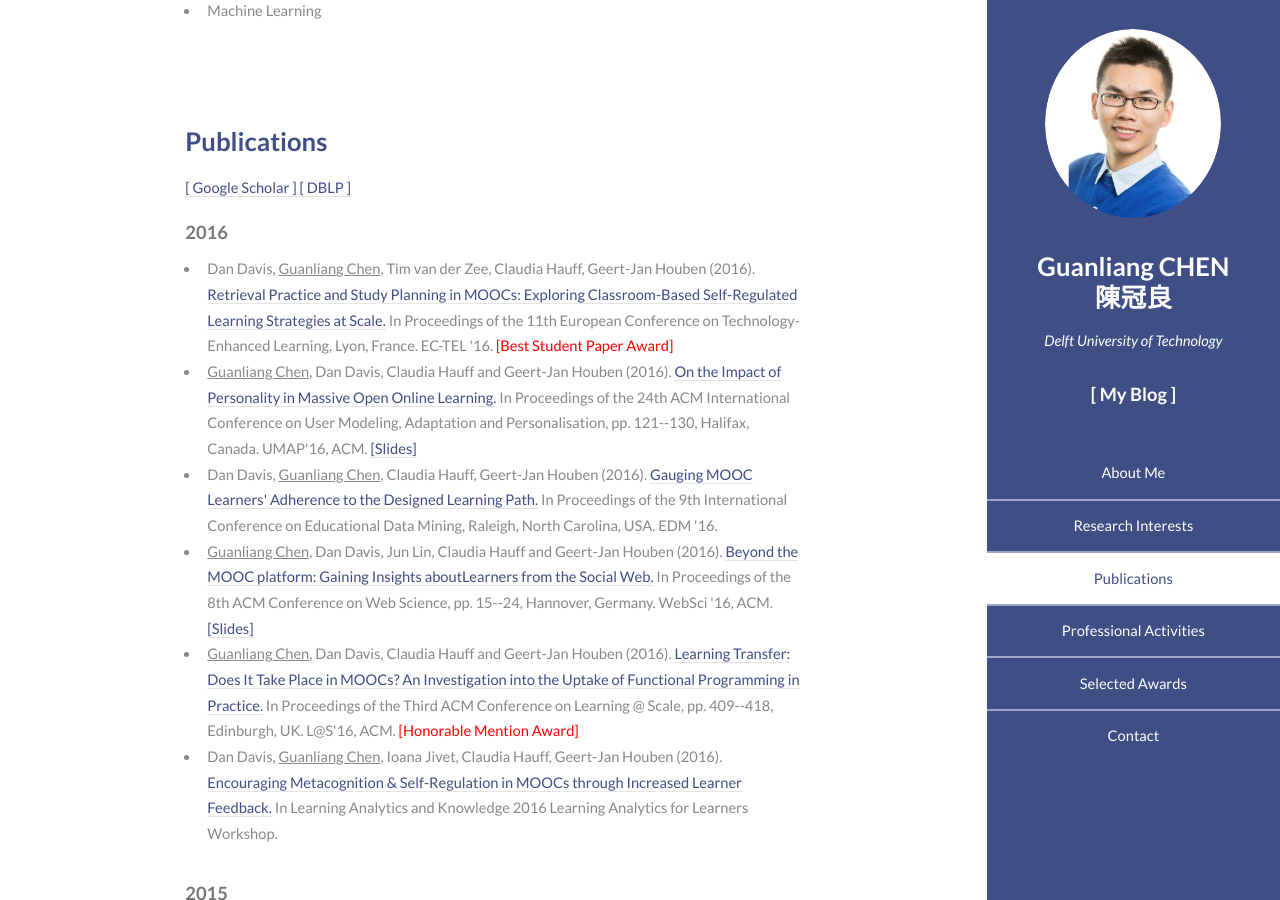
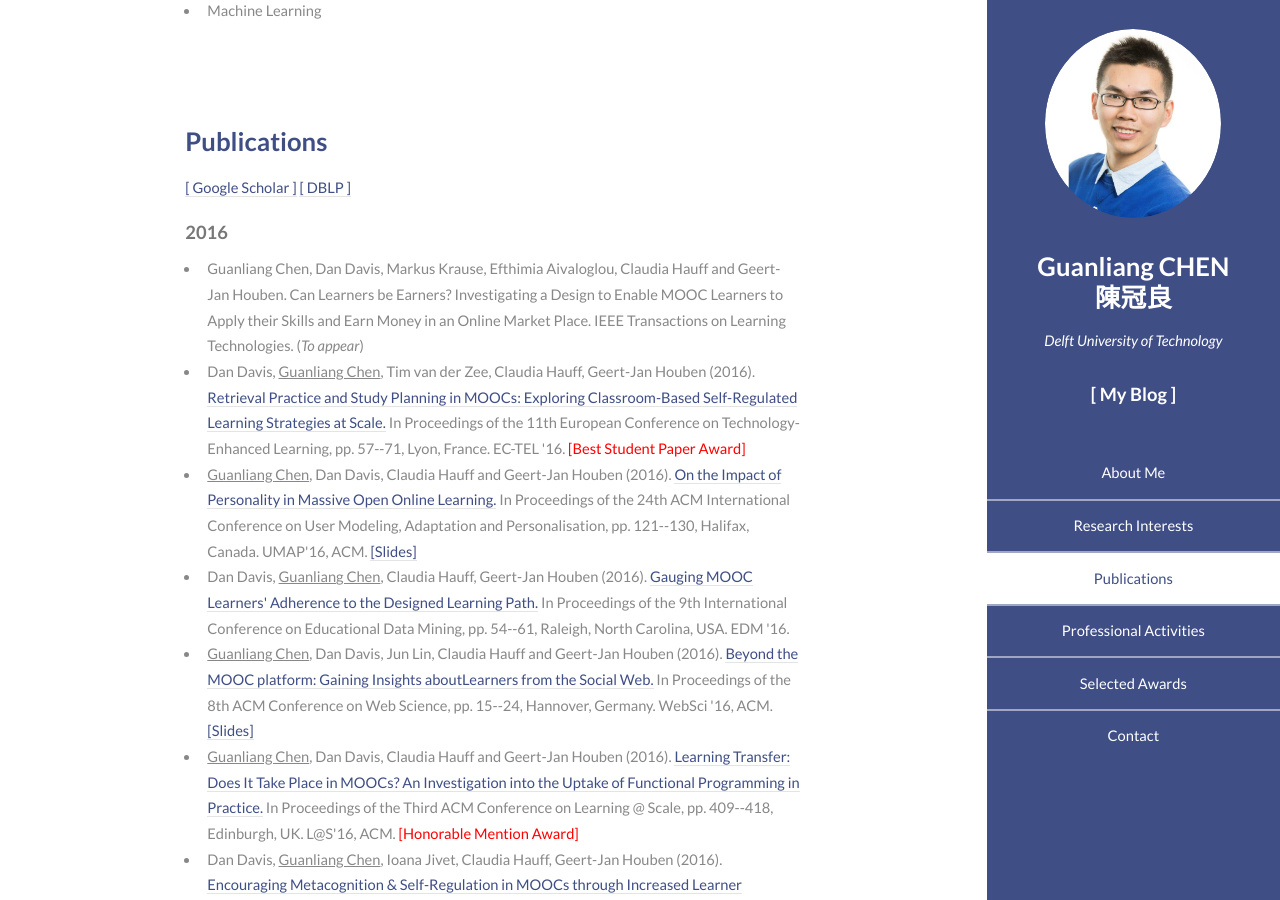
Before and after one commit to AngusGLChen/__angusglchen.github.io, a Jekyll site: the page index.html, which Jekyll copies as it is, in a window 1280 px wide and 900 px high, scrolled down 671 px. Built offline with Jekyll 4.4.1, drawn with Linux system fonts in a browser that asks for light colours.

Commit message:
Sep 26th, 2016

```diff
--- a/index.html
+++ b/index.html
@@ -83,9 +83,10 @@
 									<p><a href="https://scholar.google.com/citations?user=NqOqvk0AAAAJ">[ Google Scholar ]</a> <a href="http://dblp.uni-trier.de/pers/hd/c/Chen:Guanliang">[ DBLP ]</a></p>
 									<h4>2016</h4>
 									<ul>
-										<li>Dan Davis, <u>Guanliang Chen</u>, Tim van der Zee, Claudia Hauff, Geert-Jan Houben (2016). <a href="url">Retrieval Practice and Study Planning in MOOCs: Exploring Classroom-Based Self-Regulated Learning Strategies at Scale.</a> In Proceedings of the 11th European Conference on Technology-Enhanced Learning, Lyon, France. EC-TEL '16. <font color="red">[Best Student Paper Award]</font></li>
+										<li>Guanliang Chen, Dan Davis, Markus Krause, Efthimia Aivaloglou, Claudia Hauff and Geert-Jan Houben. Can Learners be Earners? Investigating a Design to Enable MOOC Learners to Apply their Skills and Earn Money in an Online Market Place. IEEE Transactions on Learning Technologies. (<i>To appear</i>)</li>
+										<li>Dan Davis, <u>Guanliang Chen</u>, Tim van der Zee, Claudia Hauff, Geert-Jan Houben (2016). <a href="http://link.springer.com/chapter/10.1007%2F978-3-319-45153-4_5">Retrieval Practice and Study Planning in MOOCs: Exploring Classroom-Based Self-Regulated Learning Strategies at Scale.</a> In Proceedings of the 11th European Conference on Technology-Enhanced Learning, pp. 57--71, Lyon, France. EC-TEL '16. <font color="red">[Best Student Paper Award]</font></li>
 										<li><u>Guanliang Chen</u>, Dan Davis, Claudia Hauff and Geert-Jan Houben (2016). <a href="http://dl.acm.org/citation.cfm?id=2930240">On the Impact of Personality in Massive Open Online Learning.</a> In Proceedings of the 24th ACM International Conference on User Modeling, Adaptation and Personalisation, pp. 121--130, Halifax, Canada. UMAP'16, ACM. <a href="http://www.slideshare.net/GuanliangChen/on-the-impact-of-personality-in-massive-open-online-learning">[Slides]</a></li>
-										<li>Dan Davis, <u>Guanliang Chen</u>, Claudia Hauff, Geert-Jan Houben (2016). <a href="url">Gauging MOOC Learners' Adherence to the Designed Learning Path.</a> In Proceedings of the 9th International Conference on Educational Data Mining, Raleigh, North Carolina, USA. EDM '16.</li>
+										<li>Dan Davis, <u>Guanliang Chen</u>, Claudia Hauff, Geert-Jan Houben (2016). <a href="http://www.educationaldatamining.org/EDM2016/proceedings/paper_63.pdf">Gauging MOOC Learners' Adherence to the Designed Learning Path.</a> In Proceedings of the 9th International Conference on Educational Data Mining, pp. 54--61, Raleigh, North Carolina, USA. EDM '16.</li>
 										<li><u>Guanliang Chen</u>, Dan Davis, Jun Lin, Claudia Hauff and Geert-Jan Houben (2016). <a href="http://doi.acm.org/10.1145/2908131.2908145">Beyond the MOOC platform: Gaining Insights aboutLearners from the Social Web.</a> In Proceedings of the 8th ACM Conference on Web Science, pp. 15--24, Hannover, Germany. WebSci '16, ACM. <a href="http://www.slideshare.net/GuanliangChen/beyond-the-mooc-platform-gaining-insights-about-learners-from-the-social-web">[Slides]</a></li>
 										<li><u>Guanliang Chen</u>, Dan Davis, Claudia Hauff and Geert-Jan Houben (2016). <a href="http://dl.acm.org/citation.cfm?doid=2876034.2876035">Learning Transfer: Does It Take Place in MOOCs? An Investigation into the Uptake of Functional Programming in Practice.</a> In Proceedings of the Third ACM Conference on Learning @ Scale, pp. 409--418, Edinburgh, UK. L@S'16, ACM. <font color="red">[Honorable Mention Award]</font></li>
 										<li>Dan Davis, <u>Guanliang Chen</u>, Ioana Jivet, Claudia Hauff, Geert-Jan Houben (2016). <a href="url">Encouraging Metacognition & Self-Regulation in MOOCs through Increased Learner Feedback.</a> In Learning Analytics and Knowledge 2016 Learning Analytics for Learners Workshop.</li>
```
